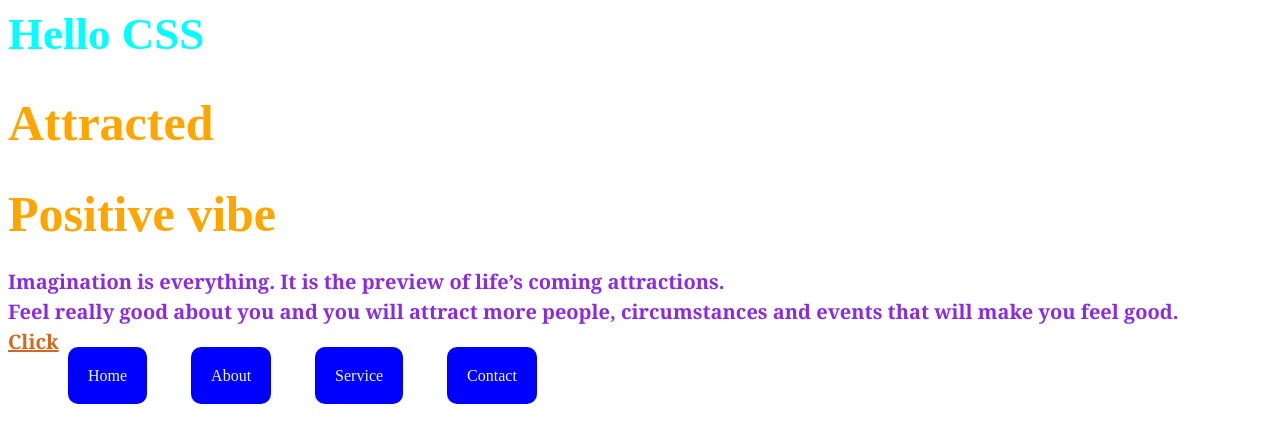
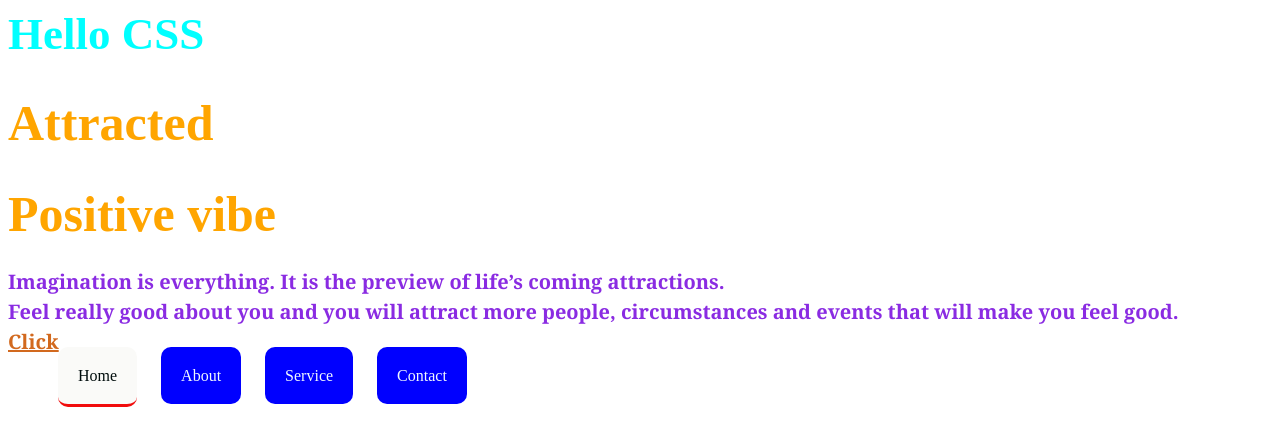
Before and after one commit to Anbazhagan1996/CSS-Practices, a plain HTML site: page index.html in a window 1280 px wide. In both pictures the pointer is over the item "Home". Drawn offline with Linux system fonts and the light colour scheme.

Commit message:
Hover Updated

```diff
--- a/Work.css
+++ b/Work.css
@@ -31,11 +31,18 @@
             }
             .menu{
                 display: inline;
-                margin: 20px;
+                margin: 10px;
                 background-color: blue;
                 color: aliceblue;
                 padding: 20px;
                 border-radius: 10px;
 
+
+
             }
-            li:hover{}
+            li:hover{
+                color: rgb(1, 13, 13);
+                background-color: rgb(250, 250, 248);
+                 border-bottom: 3px solid rgb(241, 12, 12);
+
+            }
```
